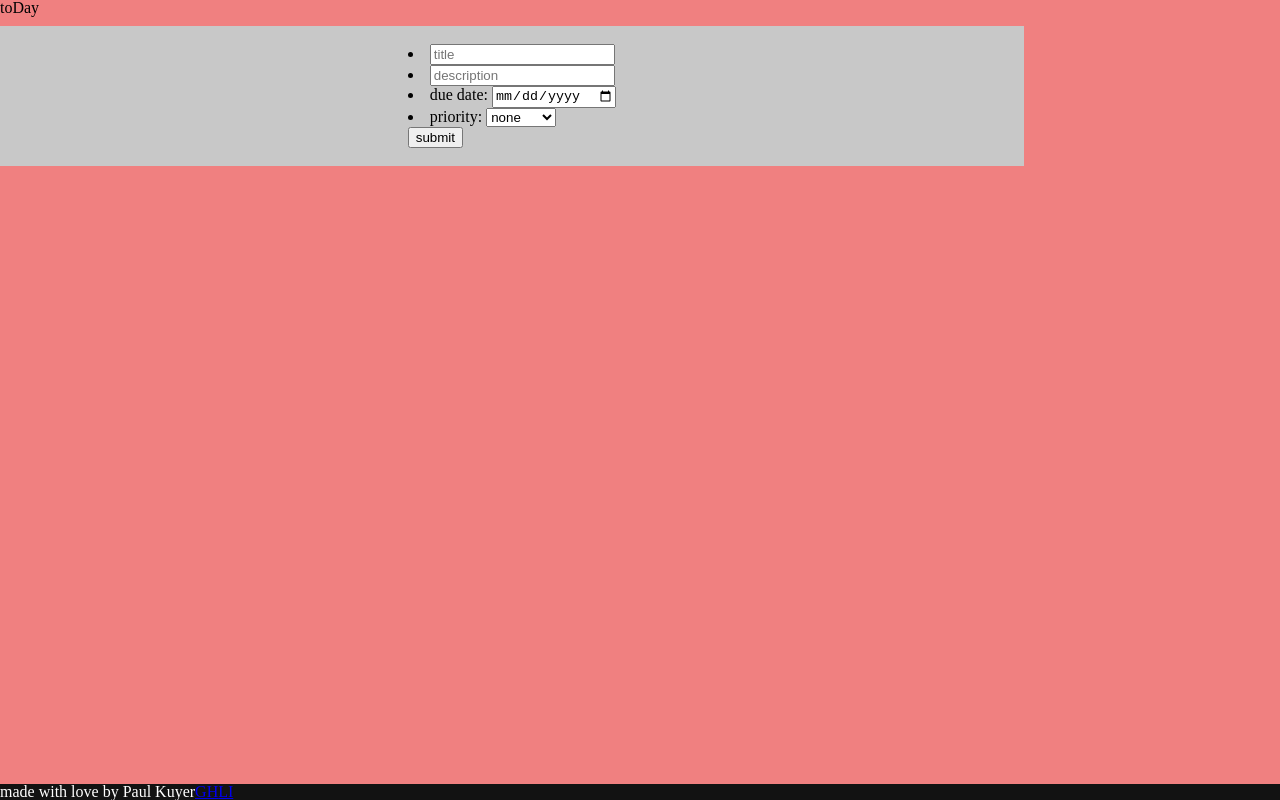
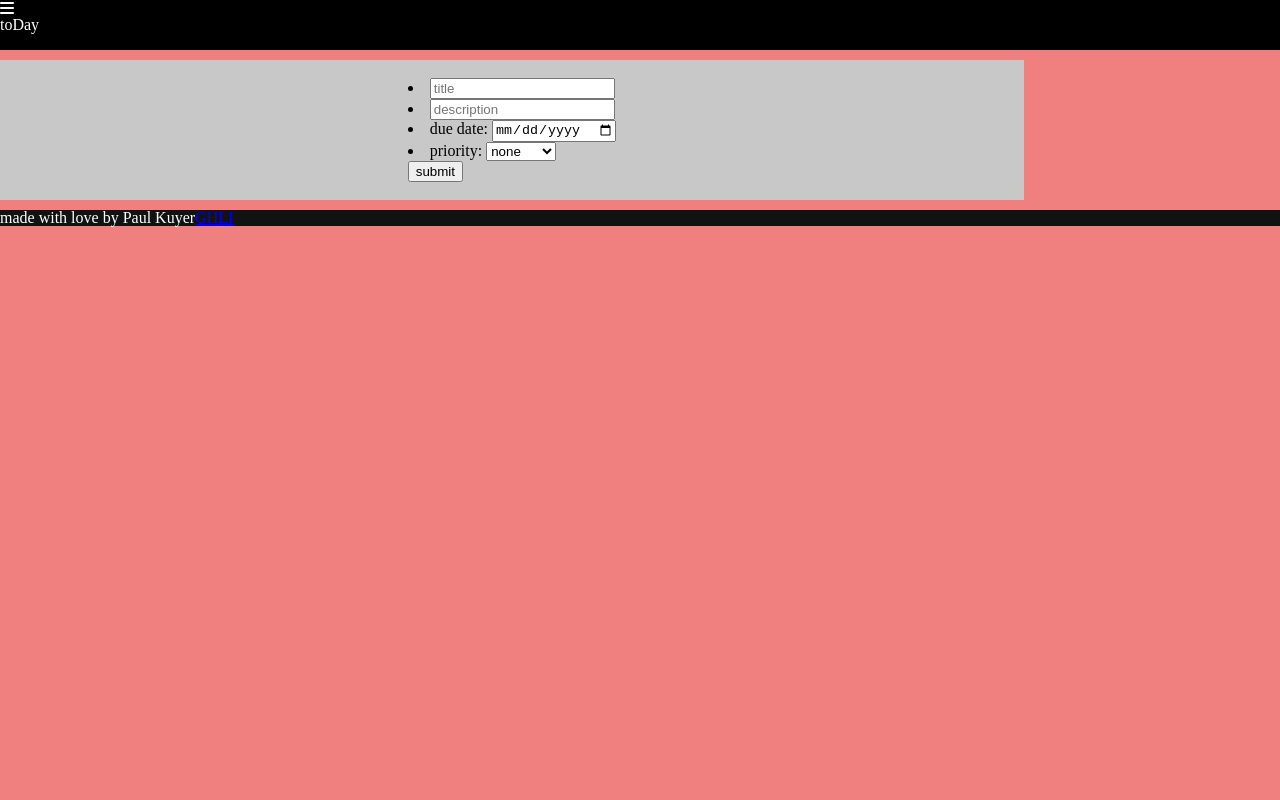
Before and after one commit to pckuyer/toDay, a website built with webpack: page src/index.html in a window 1280 px wide. Built offline with nearby package versions, Linux system fonts and the light colour scheme.

Commit message:
added menubar

```diff
--- a/src/DOM.js
+++ b/src/DOM.js
@@ -63,6 +63,7 @@ function removeCardEventHandlers() {
 			const card = e.target.closest(".cardNode");
 			//remove from dom
 			card.remove();
+
 			//animate
 
 			//delete from localstorage
@@ -71,4 +72,21 @@ function removeCardEventHandlers() {
 	);
 }
 
-export { submitNewCardInput, removeCardEventHandlers };
+function addEventHanderMenyBarIcon() {
+	function toggleMenuBar() {
+		const aside = document.querySelector("aside");
+		const status = aside.style.display;
+		status === "block"
+			? (aside.style.display = "none")
+			: (aside.style.display = "block");
+	}
+
+	const menuIcon = document.querySelector(".menuIcon");
+	menuIcon.addEventListener("click", toggleMenuBar);
+}
+
+export {
+	submitNewCardInput,
+	removeCardEventHandlers,
+	addEventHanderMenyBarIcon,
+};
--- a/src/components.js
+++ b/src/components.js
@@ -1,9 +1,14 @@
 function header() {
 	const element = document.createElement("header");
+
+	const menuIcon = document.createElement("i");
+	menuIcon.classList.add("fa", "fa-bars", "menuIcon");
+	element.appendChild(menuIcon);
+
 	const h1 = document.createElement("h1");
 	h1.innerHTML = "toDay";
+	element.appendChild(h1);
 
-	element.appendChild(h1);
 	return element;
 }
 
@@ -167,7 +172,6 @@ function getAndSortLocalStorage() {
 
 	//sort objects on id, which is date
 	arr.sort((a, b) => {
-		// return a.id < b.id ? a : b;
 		return a.id - b.id;
 	});
 
@@ -176,6 +180,35 @@ function getAndSortLocalStorage() {
 
 function aside() {
 	const element = document.createElement("aside");
+
+	function fillList(...names) {
+		const planList = document.createElement("ul");
+		for (let i = 0; i < names.length; i++) {
+			const item = document.createElement("li");
+			const link = document.createElement("a");
+			link.setAttribute("href", "#"); // maybe better to not use link and just style with css (also, add class or id or sth to queryselect)
+			link.innerHTML = names[i];
+			item.appendChild(link);
+			planList.appendChild(item);
+		}
+		return planList;
+	}
+
+	const planHeading = document.createElement("h2");
+	planHeading.innerHTML = "plan";
+	element.appendChild(planHeading);
+	element.appendChild(fillList("year", "month", "week", "day"));
+
+	const reviewHeading = document.createElement("h2");
+	reviewHeading.innerHTML = "review";
+	element.appendChild(reviewHeading);
+	element.appendChild(fillList("year", "month", "week", "day"));
+
+	const otherHeading = document.createElement("h2");
+	otherHeading.innerHTML = "Tags";
+	element.appendChild(otherHeading);
+	element.appendChild(fillList("all", "inbox", "deleted"));
+
 	return element;
 }
 
--- a/src/footer/footer.css
+++ b/src/footer/footer.css
@@ -1,6 +1,6 @@
 footer {
 	width: 100%;
-	position: absolute;
+	position: relative;
 	bottom: 0px;
 	background-color: #121212;
 	color: white;
--- a/src/index.js
+++ b/src/index.js
@@ -10,7 +10,11 @@ import {
 	getAndSortLocalStorage,
 	aside,
 } from "./components.js";
-import { submitNewCardInput, removeCardEventHandlers } from "./DOM.js";
+import {
+	submitNewCardInput,
+	removeCardEventHandlers,
+	addEventHanderMenyBarIcon,
+} from "./DOM.js";
 
 //css modules
 import "../node_modules/reset-css/reset.css";
@@ -42,3 +46,4 @@ document.body.appendChild(footer());
 
 submitNewCardInput();
 removeCardEventHandlers();
+addEventHanderMenyBarIcon();
--- a/src/style.css
+++ b/src/style.css
@@ -2,8 +2,27 @@ body {
 	background-color: lightcoral;
 }
 
+header {
+	position: fixed;
+	top: 0px;
+	width: 100%;
+	height: 50px;
+	background-color: black;
+	color: white;
+}
+
 aside {
 	display: none;
+	width: 200px;
+	position: fixed;
+	height: calc(100% - 50px);
+	left: 0px;
+	bottom: 0px;
+	background-color: grey;
+}
+
+main {
+	padding-top: 50px;
 }
 
 .plusButton {
```
Also changed, not shown: todo.md (+1 -1 lines).
